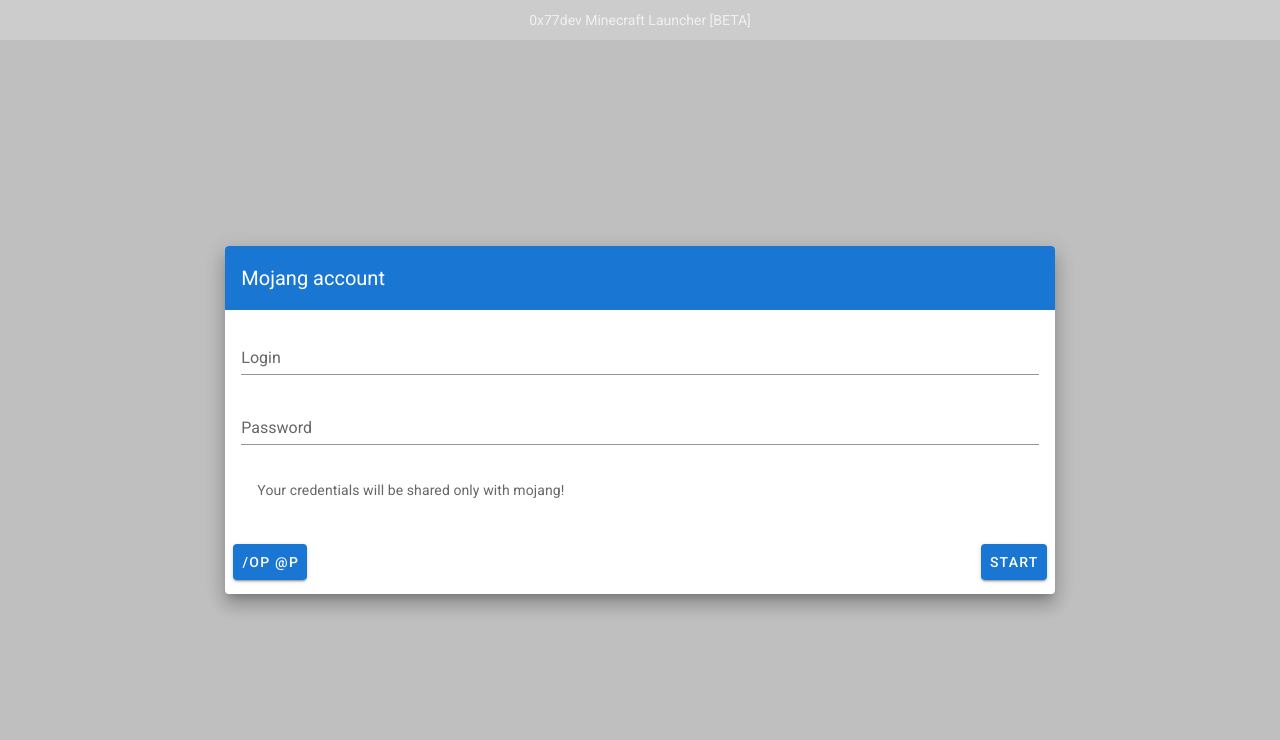
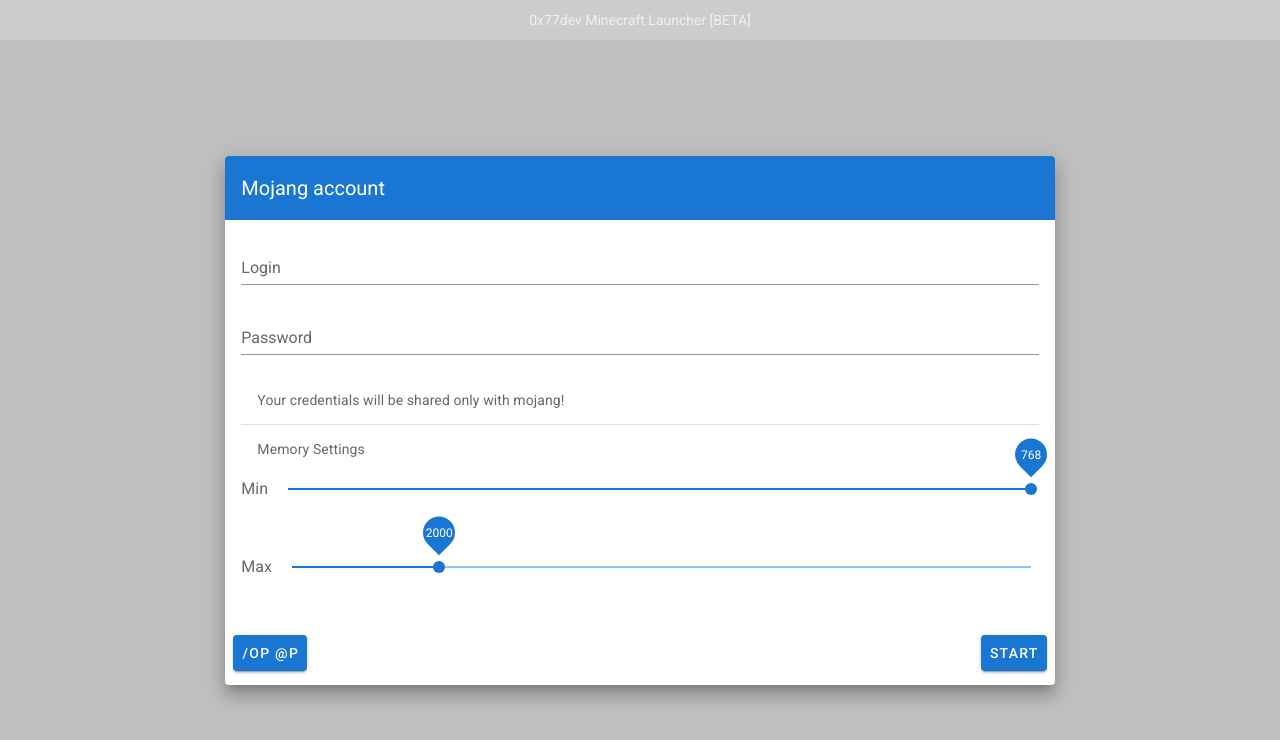
Before and after one commit to devmcraft/launcher, a Vue app: page /#/ in a window 1280 px wide. Shown: the top 740 px of the page. Built offline with nearby package versions, Linux system fonts and the light colour scheme.

Commit message:
auto connect to server, memory size slider #2, version bump

```diff
--- a/package.json
+++ b/package.json
@@ -1,6 +1,6 @@
 {
   "name": "@0x77dev/mclauncher",
-  "version": "0.1.3",
+  "version": "0.1.4",
   "private": true,
   "author": "Misha Marinenko <0x77dev@protonmail.com>",
   "repository": {
--- a/src/views/Home.vue
+++ b/src/views/Home.vue
@@ -18,8 +18,18 @@
                 name="password"
                 type="password"
               />
+              <v-subheader>Your credentials will be shared only with mojang!</v-subheader>
+              <v-divider></v-divider>
+              <v-subheader>Memory Settings</v-subheader>
+              <v-row justify="space-around">
+                <v-col cols="12">
+                  <v-slider thumb-label="always" v-model="min" min="512" max="768" label="Min"></v-slider>
+                </v-col>
+                <v-col cols="12">
+                  <v-slider thumb-label="always" v-model="max" min="512" max="8000" label="Max"></v-slider>
+                </v-col>
+              </v-row>
             </v-form>
-            <v-subheader>Your credentials will be shared only with mojang!</v-subheader>
           </v-card-text>
           <v-card-actions>
             <v-btn @click="open('https://minecraft.0x77.page')" color="primary">/op @p</v-btn>
@@ -42,7 +52,9 @@
     status: "",
     progress: 0,
     username: localStorage.username || "",
-    password: localStorage.username || ""
+    password: localStorage.username || "",
+    min: 1000,
+    max: 2000
   }),
   methods: {
     async start() {
@@ -59,12 +71,12 @@
           type: "release"
         },
         memory: {
-          max: "6000",
-          min: "4000"
+          max: this.max,
+          min: this.min
+        },
+        server: {
+          host: "minecraft.0x77.page"
         }
-        // server: {
-        // host: "minecraft.0x77.page"
-        // }
       };
       launcher.launch(opts);
       launcher.on("debug", e => (vm.status = e));
```
